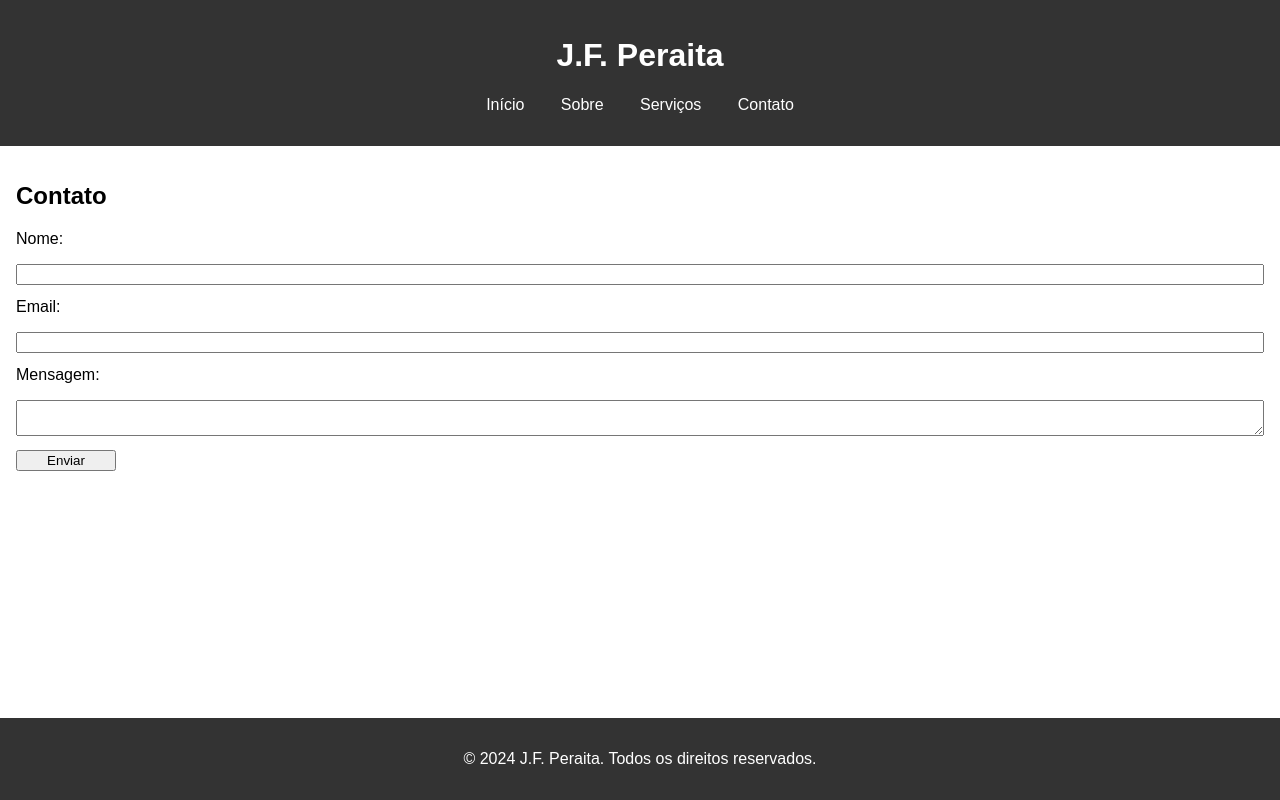
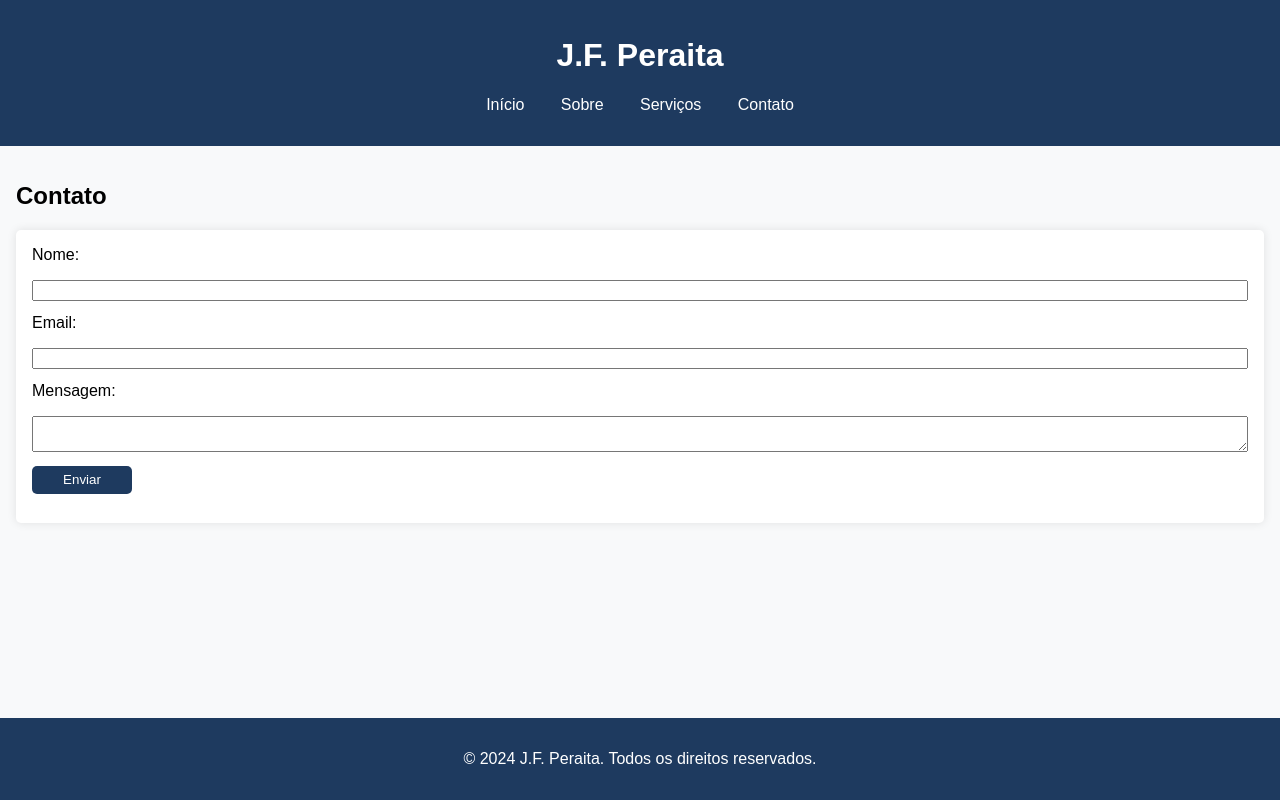
Before and after one commit to jfperaita/jfperaita-website, a plain HTML site: page contact.html in a window 1280 px wide. Drawn offline with Linux system fonts and the light colour scheme.

Commit message:
Update styles.css

```diff
--- a/styles.css
+++ b/styles.css
@@ -2,11 +2,12 @@ body {
     font-family: Arial, sans-serif;
     margin: 0;
     padding: 0;
+    background-color: #f8f9fa; /* Light gray background for the main content */
 }
 
 header {
-    background: #333;
-    color: #fff; /* Ensures that the text color in the header is white */
+    background: #1e3a5f; /* Dark blue background */
+    color: #fff;
     padding: 1em 0;
     text-align: center;
 }
@@ -22,20 +23,25 @@ nav ul li {
 }
 
 nav ul li a {
-    color: #fff; /* Ensures that the text color of the menu items is white */
+    color: #fff;
     text-decoration: none;
 }
 
 nav ul li a:hover {
-    text-decoration: underline; /* Optional: Adds an underline on hover for better user experience */
+    background: #3b82f6; /* Light blue background on hover */
+    color: #fff;
+    text-decoration: underline;
+    padding: 0.5em;
+    border-radius: 5px;
 }
 
 main {
     padding: 1em;
+    background-color: #f8f9fa; /* Light gray background */
 }
 
 footer {
-    background: #333;
+    background: #1e3a5f; /* Dark blue background */
     color: #fff;
     text-align: center;
     padding: 1em 0;
@@ -47,6 +53,10 @@ footer {
 form {
     display: flex;
     flex-direction: column;
+    background-color: #ffffff; /* White background for the form */
+    padding: 1em;
+    border-radius: 5px;
+    box-shadow: 0 0 10px rgba(0, 0, 0, 0.1);
 }
 
 form label, form input, form textarea, form button {
@@ -55,4 +65,14 @@ form label, form input, form textarea, form button {
 
 form button {
     width: 100px;
+    background-color: #1e3a5f; /* Dark blue button */
+    color: #fff;
+    border: none;
+    padding: 0.5em;
+    border-radius: 5px;
+    cursor: pointer;
 }
+
+form button:hover {
+    background-color: #3b82f6; /* Light blue button on hover */
+}
```
